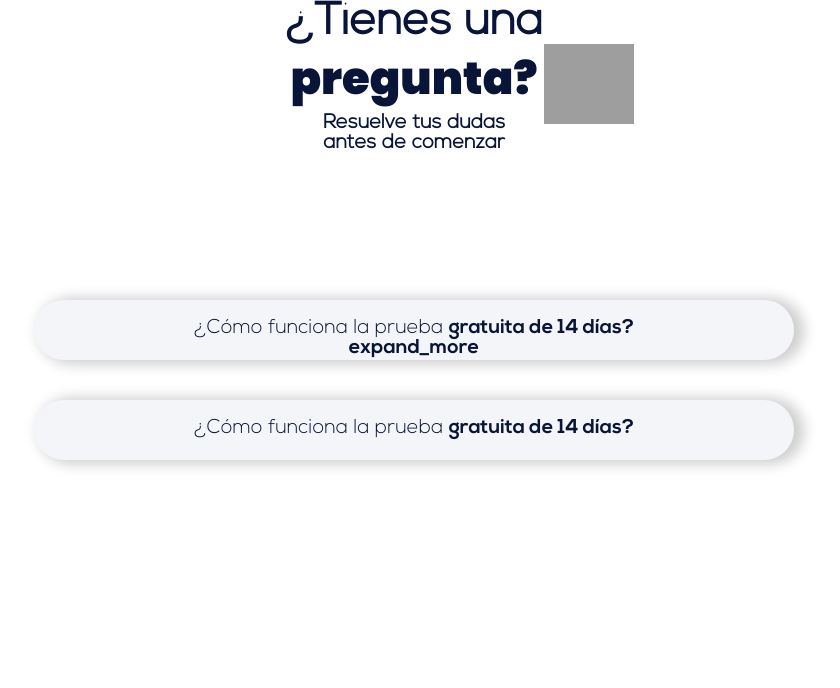
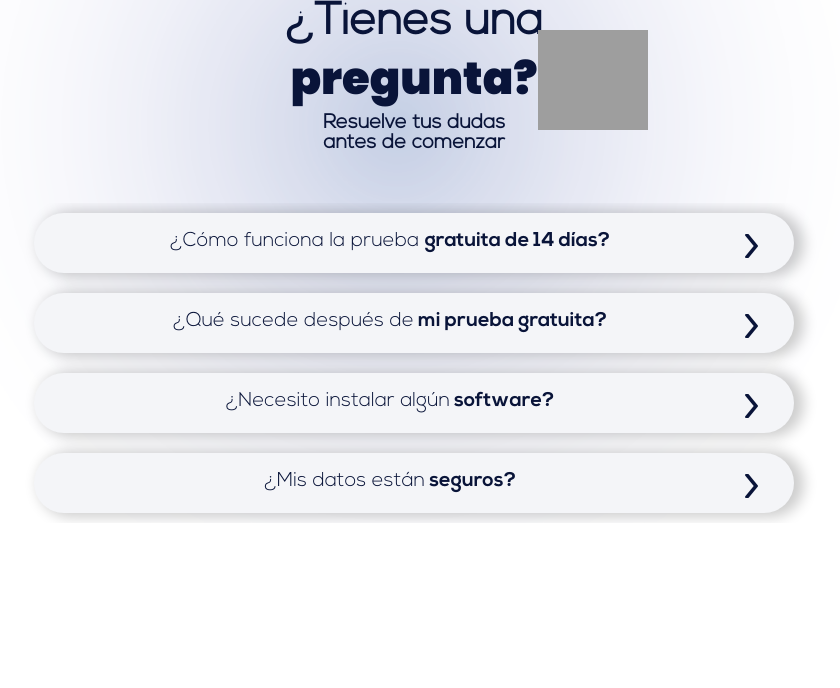
Before and after one commit to juanchocastillo/skylling, a PHP site: the page made by templates/new/dev/section(2)-preguntas.html in a window 1280 px wide. Shown: the top 688 px of the page, without its empty margins (226-1066 px from the left). Run offline with PHP 8.4, Linux system fonts and the light colour scheme; grey boxes are pictures that could not be loaded.

Commit message:
dev section-question: js

```diff
--- a/css/new/frontend.css
+++ b/css/new/frontend.css
@@ -760,15 +760,23 @@ html{
 
 
 .questions-section{
+    display: flex;
     width: 100%;
+    /*height: 100vh;*/
+    min-width: 1024px;
+    max-width: 1440px;
+    justify-content: center;
+    align-items: center;
+    background-image: url("/assets/shadow.png");
+    background-position:  bottom;
+    background-repeat: no-repeat;
+    background-size: cover;
 }
 
 .questions-section-container{
     display: flex;
     width: 100%;
     height: auto;
-    min-width: 1024px;
-    max-width: 1440px;
     flex-direction: column;
     justify-content: center;
     align-items: center;
@@ -784,7 +792,8 @@ html{
     position: relative;
     display: flex;
     width: 340px;
-    height: 260px;
+    height: auto;
+    margin: 0 0 50px;
     justify-content: center;
 
 
@@ -799,6 +808,8 @@ html{
     font-family: nexa-light;
 
 }
+
+
 
 .questions-section .title-container span{
     font-family: Poppins, sans-serif;
@@ -815,10 +826,10 @@ html{
 
 .questions-section .img-container{
     position: absolute;
-    width: 90px;
-    height: 80px;
-    top: 44px;
-    right: -50px;
+    width: 110px;
+    height: 100px;
+    top: 30px;
+    right: -64px;
 
 }
 
@@ -837,7 +848,7 @@ html{
     display: flex;
     width: 100%;
     height: auto;
-    padding: 20px 0 0;
+    /*padding: 20px 0 0;*/
     position: static;
     overflow-y: hidden;
    /* width: 600px;
@@ -850,10 +861,9 @@ html{
 
 .questions-section .content-container .question{
 
-
     width:  760px;
     height: 60px;
-    margin: 20px 0;
+    margin: 10px 0;
     padding: 10px;
     overflow-y: hidden;
     text-align: center;
@@ -863,6 +873,9 @@ html{
     box-shadow: 7px 1px 14px 3px rgba(0,0,0,0.2);
     -webkit-box-shadow: 7px 1px 14px 3px rgba(0,0,0,0.2);
     -moz-box-shadow: 7px 1px 14px 3px rgba(0,0,0,0.2);
+    animation-duration: 0.3s;
+    animation-iteration-count: 1;
+    animation-fill-mode: forwards;
 
 
     /*height: auto;*/
@@ -870,13 +883,44 @@ html{
 }
 
 
+
 .questions-section .content-container .question-title{
+    display: flex;
+    width: 100%;
     margin: 8px 0 20px;
+    /*padding: 0 60px;*/
     /*margin-bottom: 16px;*/
+    justify-content: center;
     font-family: nexa-light;
     font-size: 2rem;
 
 }
+
+.questions-section .content-container .question-title p{
+    width: 100%;
+}
+
+
+.questions-section .question .question-title__icon-arrow{
+    display: inline-block;
+    width: 30px;
+    height: 30px;
+    margin:  0 20px 0 0;
+    background-image: url("/assets/arrow-min.png");
+    background-position: center;
+    background-repeat: no-repeat;
+    background-size: cover;
+    transform: rotate(180deg);
+    animation-duration: 0.3s;
+    /*animation-delay: 1s;*/
+    animation-iteration-count: 1;
+    animation-fill-mode: forwards;
+    cursor: pointer;
+
+}
+
+
+
 
 
 .questions-section .content-container .question-title span{
@@ -886,9 +930,64 @@ html{
 }
 
 .questions-section .content-container .question-text{
+    /*text-align: center;*/
     font-family: Poppins, sans-serif;
     font-size: 1.4rem;
+    padding: 0 80px;
+
 }
+
+/*ANIMATIONS-FROM-question-section*/
+
+@keyframes question-arrow-dow {
+    from{
+        transform: rotate(-180deg);
+    }
+
+    to{
+        transform: rotate(-90deg);
+    }
+}
+
+
+@keyframes question-arrow-up {
+    from{
+        transform: rotate(-90deg);
+    }
+
+    to{
+        transform: rotate(-180deg);
+    }
+}
+
+
+@keyframes question-xpand {
+    from{
+        height: 60px;
+
+    }
+
+    to{
+        height: 180px;
+    }
+
+}
+
+
+@keyframes question-reduce {
+    from{
+        height: 180px;
+
+    }
+
+    to{
+        height: 60px;
+    }
+
+
+}
+
+
 /*
 ==================================================
             question-section-end
--- a/templates/new/dev/section(2)-preguntas.html
+++ b/templates/new/dev/section(2)-preguntas.html
@@ -23,10 +23,12 @@
 
 </head>
 
-
+<body>
 
 <section class="questions-section">
     <div class="background-cloud"></div>
+
+
     <div class="questions-section-container">
         <div class="title-container">
             <div class="img-container">
@@ -46,7 +48,7 @@
                     <p>
                          ¿Cómo funciona la prueba <span>gratuita de 14 días?</span>
                     </p>
-                    <span class="material-symbols-outlined">expand_more</span>
+                    <span class="question-title__icon-arrow" clicked="false"></span>
                 </div>
 
                 <div class="question-text">
@@ -60,19 +62,53 @@
 
             <div class="question">
                 <div class="question-title">
-                    ¿Cómo funciona la prueba <span>gratuita de 14 días?</span>
+                    <p>
+                        ¿Qué sucede después de<span> mi prueba gratuita?</span>
+                    </p>
+                    <span class="question-title__icon-arrow" clicked="false"></span>
                 </div>
 
                 <div class="question-text">
-                    Pruébalo, corre por nuestra cuenta.
-                    Puede tener acceso ilimitado durante 14 días, sin contratos y
-                    sin necesidad de tarjeta de crédito. Incluso obtiene soporte gratuito por teléfono y
-                    correo electrónico en caso de que tenga preguntas sobre cómo configurar su cuenta.
+                    Con la versión de prueba gratuita, puede usar nuestro software sin cargo durante 14 días (no se requiere tarjeta de crédito). Una vez finalizada la prueba, puede elegir uno de varios planes pagos.
                 </div>
             </div>
+
+            <div class="question">
+                <div class="question-title">
+                    <p>
+                        ¿Necesito instalar algún<span>  software?</span>
+                    </p>
+                    <span class="question-title__icon-arrow" clicked="false"></span>
+                </div>
+
+                <div class="question-text">
+                    Está 100% basado en la web, lo que significa que puede acceder a él desde cualquier lugar y no hay software para instalar en su computadora.
+                </div>
+            </div>
+
+            <div class="question">
+                <div class="question-title">
+                    <p>
+                        ¿Mis datos están<span> seguros?</span>
+                    </p>
+                    <span class="question-title__icon-arrow" clicked="false"></span>
+                </div>
+
+                <div class="question-text">
+                    Sus datos almacenados de forma segura en la nube. Para la seguridad de las transacciones, utilizamos el protocolo Secure Sockets Layer (SSL), que encripta cualquier información, como el número de tarjeta de crédito y la información de facturación que nos envía electrónicamente. El proceso de cifrado protege su información al codificarla antes de que nos la envíe desde su computadora. Además, sus datos se respaldan automáticamente y se puede acceder a ellos desde cualquier dispositivo, por lo que siempre puede mantenerse conectado y actualizado.
+                </div>
+            </div>
+
+
+
         </div>
     </div>
 
 
 
 </section>
+
+
+<script src="/js/new/index.js"></script>
+</body>
+</html>
```
Also changed, not shown: js/new/index.js (added, +83 -0 lines), assets/arrow-big.png (added), assets/arrow-mid.png (added), assets/arrow-min.png (added), assets/shadow.png (added).
